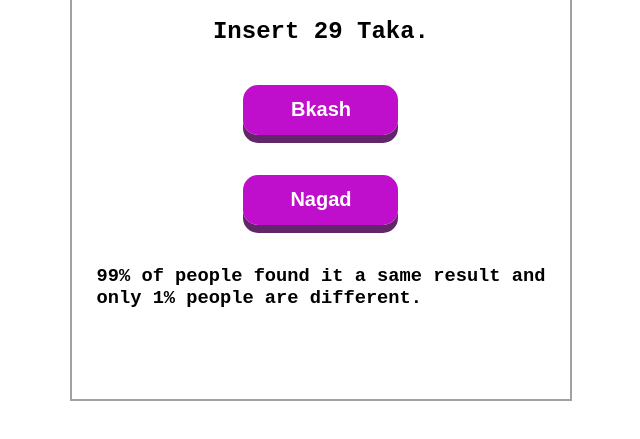
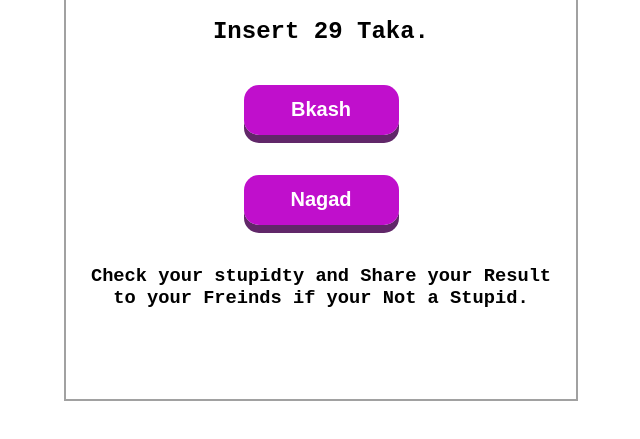
Before and after one commit to bmfaysal33/check-stupidity, a plain HTML site: page index.html in a window 1280 px wide. Shown: the part 243-682 px from the top of the page, without its empty margins (319-959 px from the left). Drawn offline with Linux system fonts and the light colour scheme.

Commit message:
Completed  some chores

```diff
--- a/Styles/style.css
+++ b/Styles/style.css
@@ -13,6 +13,10 @@ body{
     justify-content: center;
     align-items: center;
     font-family:  'Courier New' ;
+}
+h3{
+    text-align: center;
+
 }
 
 .container{
--- a/index.html
+++ b/index.html
@@ -18,7 +18,7 @@
             <button class="btn">
                 Nagad
             </button>
-        <h3> 99% of people found it a same result and <br> only 1% people are different.</h3>
+        <h3>Check your stupidty and Share your Result <br>to your Freinds if your Not a Stupid.</h3>
     </div>
 
 
```
